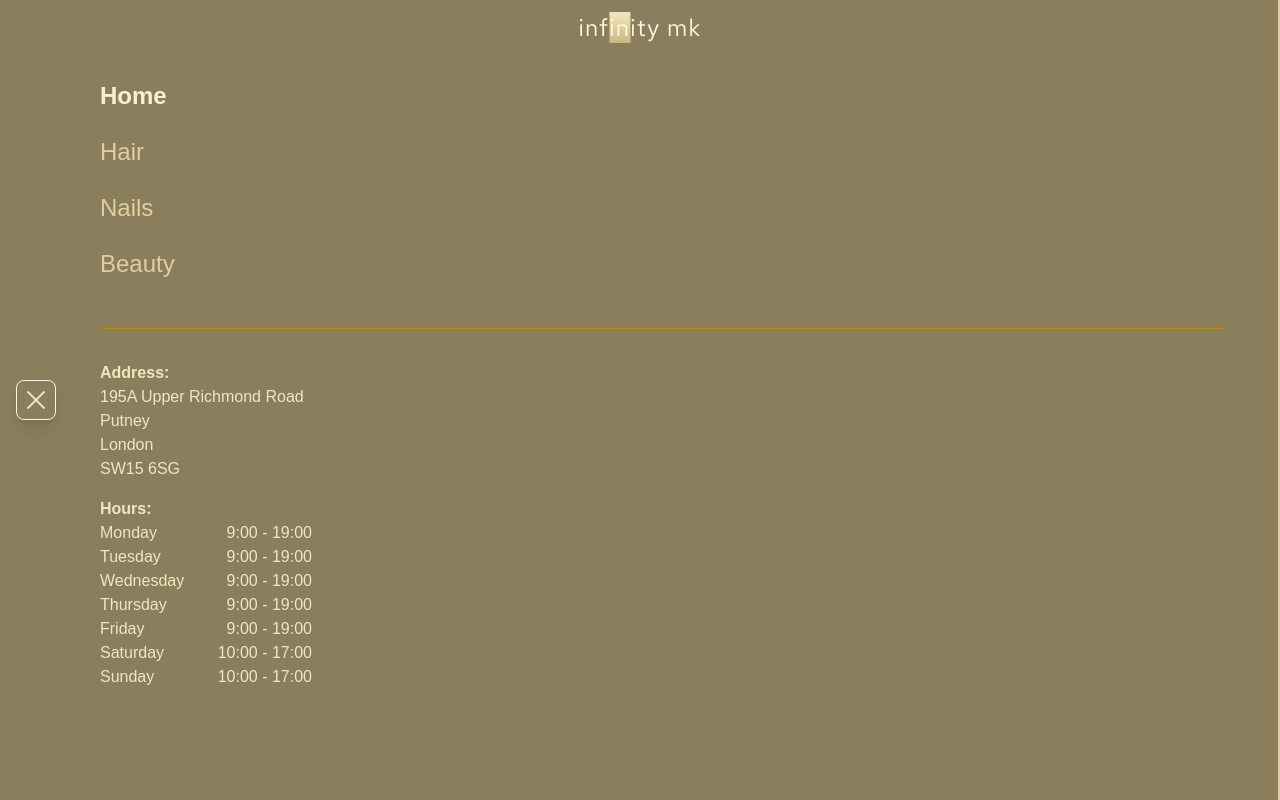
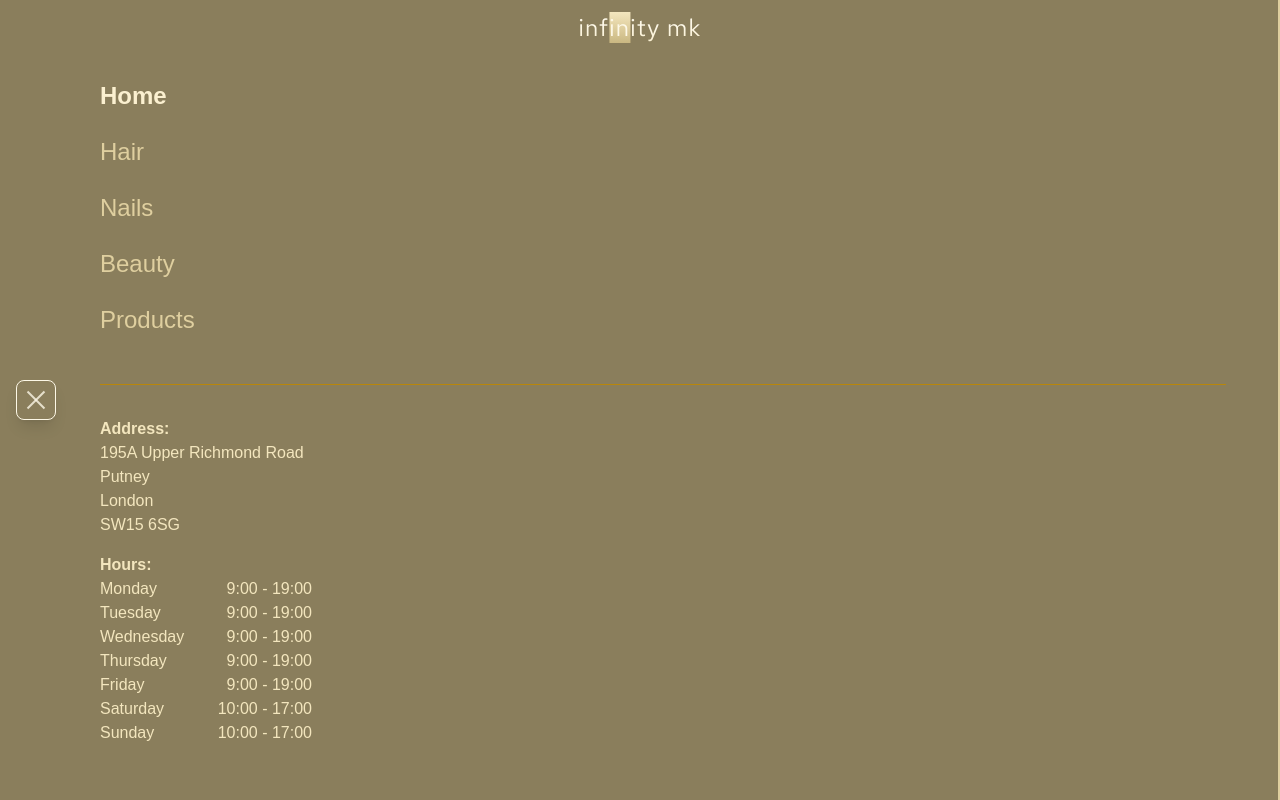
Before and after one commit to Kacperski81/infinitymk, a Next.js app: page / in a window 1280 px wide. Both pictures are taken after a click on the button "Open menu". Shown: the top 800 px of the page. Built offline with nearby package versions, Linux system fonts and the light colour scheme; a web font is replaced by a local one.

Commit message:
added Suspense to layout

```diff
--- a/app/layout.tsx
+++ b/app/layout.tsx
@@ -1,5 +1,6 @@
 import type { Metadata } from "next";
 import { Aboreto, Lato, Red_Hat_Text, Cormorant_Garamond } from "next/font/google";
+import { Suspense } from "react";
 import "./globals.css";
 
 import AnimatedMenu from "@/components/frame/animated-menu";
@@ -55,7 +56,9 @@ export default function RootLayout({
           <div className="relative w-full max-w-[2000px]">
             <Logo />
             <Frame />
-            <AnimatedMenu />
+            <Suspense fallback={null}>
+              <AnimatedMenu />
+            </Suspense>
             {children}
             {/* <Footer /> */}
           </div>
--- a/components/frame/animated-menu.tsx
+++ b/components/frame/animated-menu.tsx
@@ -111,6 +111,14 @@ export default function AnimatedMenu() {
                 >
                   Beauty
                 </Link>
+                <Link
+                  href="/products"
+                  onClick={handleLinkClick}
+                  className={`block text-2xl font-playfair transition-colors duration-300 ${isLinkActive("/beauty") ? "text-(--main-10) font-semibold" : "text-(--main-200) hover:text-(--main-100)"
+                    }`}
+                >
+                  Products
+                </Link>
               </nav>
 
               <div className="mt-12 pt-8 border-t border-[#B8860B] border-opacity-30">
```
Lines whose indentation alone changed are shown as unchanged.
